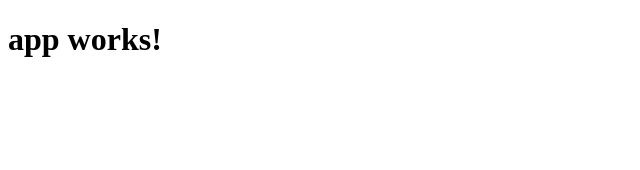
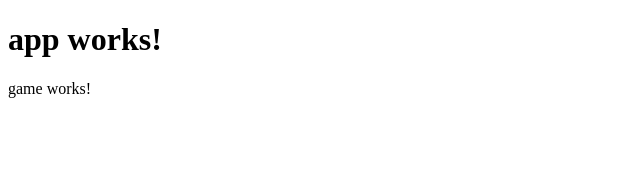
Before and after one commit to dthuesen/rock-paper-scissors, an Angular app: page / in a window 1280 px wide. Shown: the top 170 px of the page, without its empty margins (0-640 px from the left). Built offline with nearby package versions, Linux system fonts and the light colour scheme.

Commit message:
Add first component

```diff
--- a/src/app/app.component.html
+++ b/src/app/app.component.html
@@ -1,3 +1,4 @@
 <h1>
   {{title}}
 </h1>
+<rps-game></rps-game>
--- a/src/app/app.module.ts
+++ b/src/app/app.module.ts
@@ -4,10 +4,12 @@ import { FormsModule } from '@angular/forms';
 import { HttpModule } from '@angular/http';
 
 import { AppComponent } from './app.component';
+import { GameComponent } from './game/game.component';
 
 @NgModule({
   declarations: [
-    AppComponent
+    AppComponent,
+    GameComponent
   ],
   imports: [
     BrowserModule,
--- /dev/null
+++ b/src/app/game/game.component.html
@@ -0,0 +1,3 @@
+<p>
+  game works!
+</p>
--- /dev/null
+++ b/src/app/game/game.component.ts
@@ -0,0 +1,15 @@
+import { Component, OnInit } from '@angular/core';
+
+@Component({
+  selector: 'rps-game',
+  templateUrl: './game.component.html',
+  styleUrls: ['./game.component.css']
+})
+export class GameComponent implements OnInit {
+
+  constructor() { }
+
+  ngOnInit() {
+  }
+
+}
```
Also changed, not shown: src/app/game/game.component.css (added), 2 other files (tests, documents, lock files or other folders).
